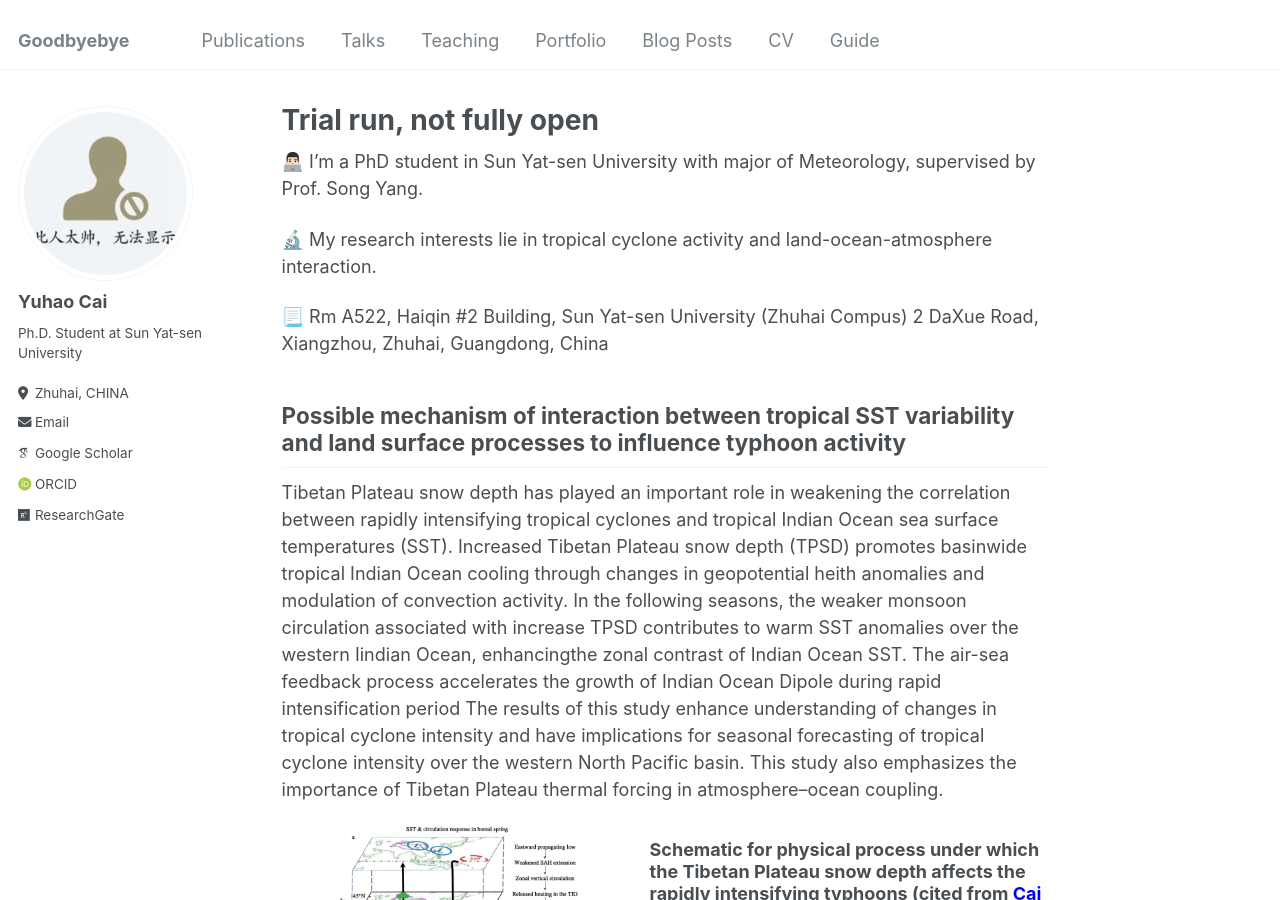
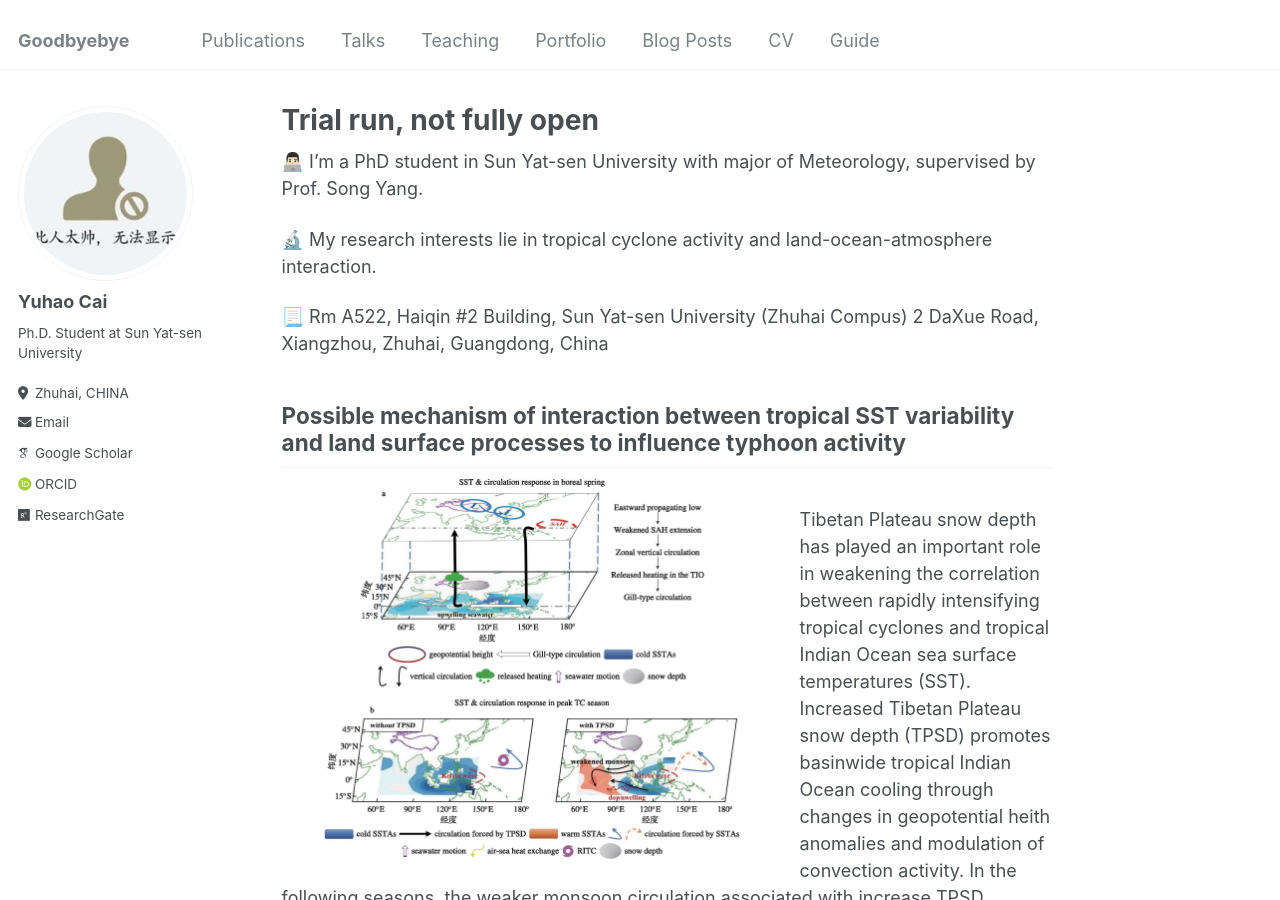
Before and after one commit to caiyh63/caiyh63.github.io, a Jekyll site: the page built from _pages/about.md, in a window 1280 px wide and 900 px high. Built offline with Jekyll 4.4.1, drawn with Linux system fonts in a browser that asks for light colours; some web fonts are replaced.

Commit message:
Update about.md

```diff
--- a/_pages/about.md
+++ b/_pages/about.md
@@ -17,9 +17,11 @@ redirect_from:
 
 ## Possible mechanism of interaction between tropical SST variability and land surface processes to influence typhoon activity
 
+
+
+![Cai-2023-Fig13](/images/NJQX202401002_519.jpg){: .align-left width="500px"}
 Tibetan Plateau snow depth has played an important role in weakening the correlation between rapidly intensifying tropical cyclones and tropical Indian Ocean sea surface temperatures (SST). Increased Tibetan Plateau snow depth (TPSD) promotes basinwide tropical Indian Ocean cooling through changes in geopotential heith anomalies and modulation of convection activity. In the following seasons, the weaker monsoon circulation associated with increase TPSD contributes to warm SST anomalies over the western Iindian Ocean, enhancingthe zonal contrast of Indian Ocean SST. The air-sea feedback process accelerates the growth of Indian Ocean Dipole during rapid intensification period The results of this study enhance understanding of changes in tropical cyclone intensity and have implications for seasonal forecasting of tropical cyclone  intensity over the western North Pacific basin.  This study also emphasizes the importance of Tibetan Plateau thermal forcing in atmosphere–ocean coupling.
-
-![Cai-2023-Fig13](/images/NJQX202401002_519.jpg){: .align-left width="350px"}
+<br>
 
 ### Schematic for physical process under which the Tibetan Plateau snow depth affects the rapidly intensifying typhoons (cited from <font color=Blue>Cai et al.(2023)</font> )
 
```
